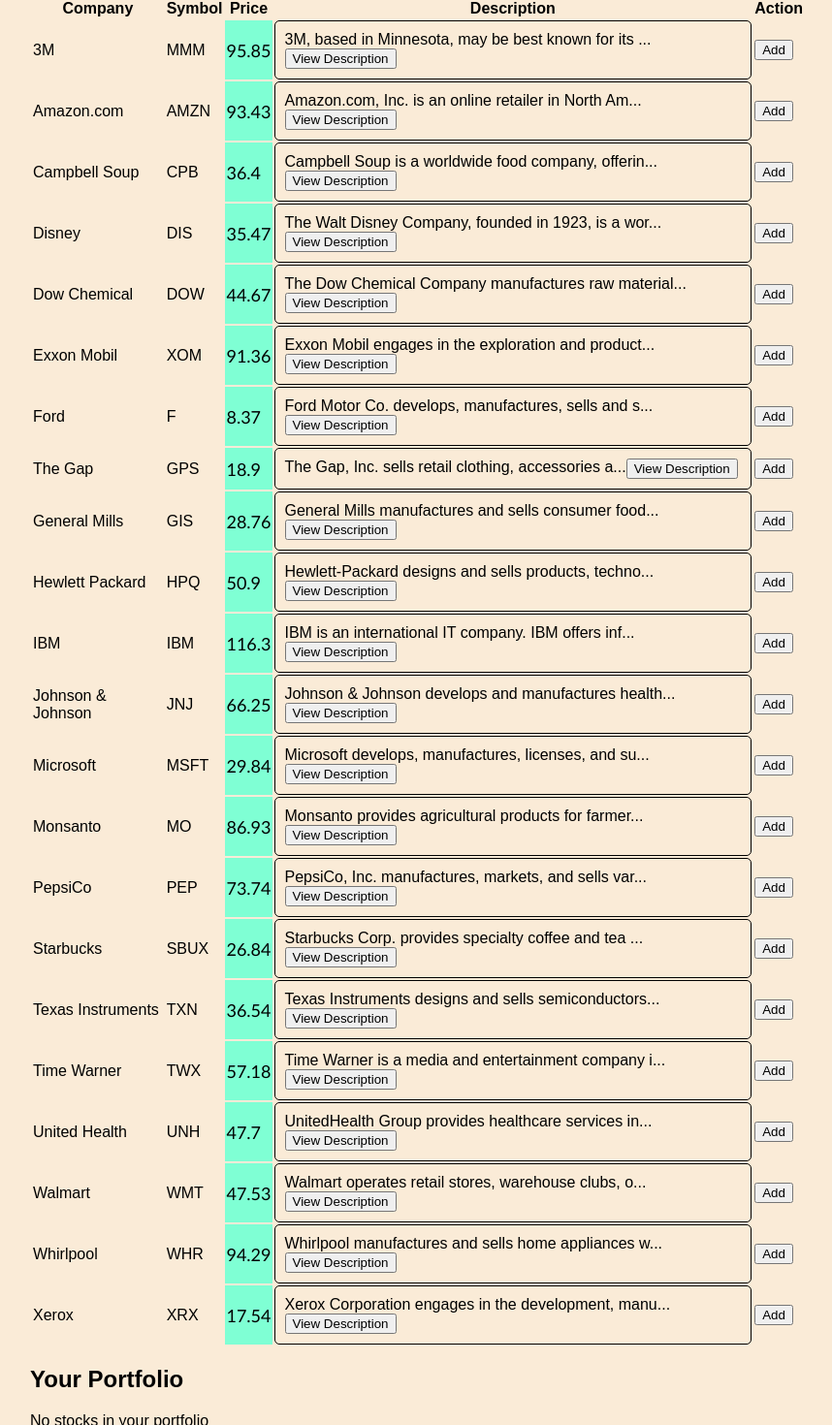
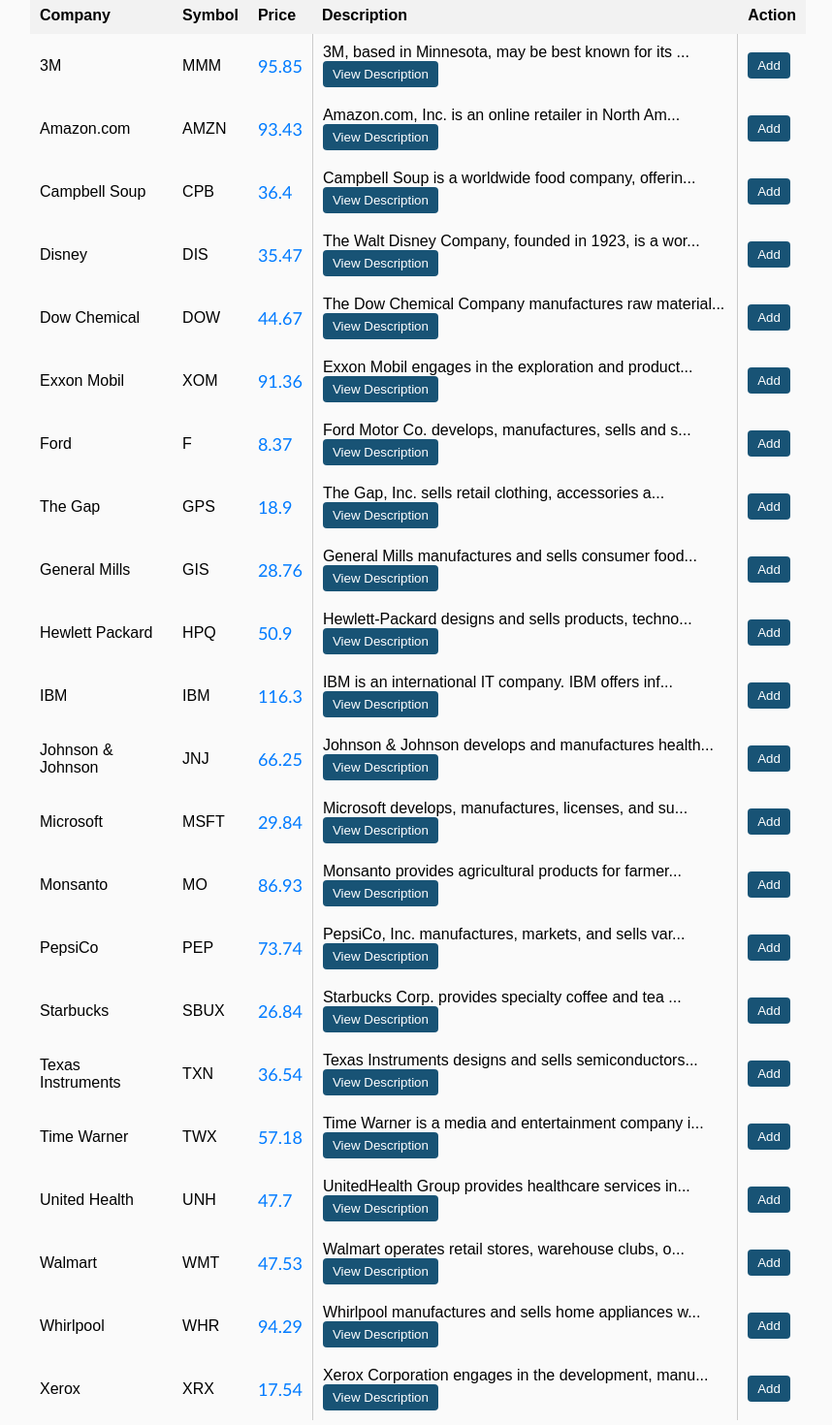
Before and after one commit to muilipato/stock-tracker, a React (Create React App) app: page / in a window 1280 px wide. Shown: the part 101-1571 px from the top of the page at 97% size, without its empty margins (209-1067 px from the left). Built offline with nearby package versions, Linux system fonts and the light colour scheme; data requests are answered from the project's data file.

Commit message:
added pop-up description

```diff
--- a/src/components/DisplayStocks.js
+++ b/src/components/DisplayStocks.js
@@ -46,7 +46,7 @@
 
     return(
        <div className='container'>
-        <h1> Stocks </h1>
+        <h1 > Stocks </h1>
 
                 <div className='table-container'>
                 <table>
@@ -89,11 +89,11 @@
                 </table>
 
             </div>
-            <div>
+            <div className='portfolio-container'>
             <Portfolio portfolio={portfolio} removeFromPortfolio={removeFromPortfolio}/>
             </div>
             <div>
-                    <h2>Company Description</h2>
+
                 {
                     selectedStock &&(
                         <Description stock={selectedStock} onClose={handleCloseDescription}/>
--- a/src/components/Portfolio.js
+++ b/src/components/Portfolio.js
@@ -3,17 +3,24 @@
 function Portfolio({portfolio, removeFromPortfolio}){
     return(
         <div>
-            <h2>Your Portfolio</h2>
+            <h2 className='portfolio-title'>Your Portfolio</h2>
             {
                 portfolio.length === 0? (
                     <p>No stocks in your portfolio</p>
                 ) :(
-                    <ul>
+                    <ul className='portfolio-list'>
                         {
                             portfolio.map(stock => (
-                                <li key = {stock.symbol}>
-                                    {stock.company}({stock.symbol}) {stock.price_2007}
+                                <li key = {stock.symbol} className='stock-item'>
+                                   <div>
+                                     <span className='stock-item-company'> {stock.company}  </span>
+                                     <span className='stock-item-symbol'>{stock.symbol}</span>
+                                      <span className='stock-item-price'>{stock.price_2007}</span>
+
+                                     </div>
+                                     <div className='stock-item-actions'>
                                     <button onClick={() => removeFromPortfolio(stock)}>Delete</button>
+                                    </div>
                                 </li>
                                 ))
                         }
--- a/src/index.css
+++ b/src/index.css
@@ -1,6 +1,6 @@
 body{
   font-family: Arial, sans-serif;
-  background-color: antiquewhite;
+  background-color: rgb(250, 250, 250);
   margin: 0;
   padding: 0;
 }
@@ -18,16 +18,101 @@
   margin-bottom: 20px;
 
 }
+table {
+  width: 100%;
+  border-collapse: collapse;
+
+}
+table th,
+table td {
+  padding: 10px;
+  text-align: left;
+}
+table th{
+  background-color: #f2f2f2;
+}
+.table-container button{
+  padding: 6px 10px;
+  border-radius: 4px;
+  background-color:rgb(24, 83, 117);
+  color: #ffffff;
+  border: none;
+  cursor: pointer;
+}
+.portfolio-container{
+  border-top:1px solid #ccc;
+  padding-top:20px;
+}
+.popup{
+  position: fixed;
+  top:0;
+  left:0;
+  width:100%;
+  height: 100%;
+  display: flex;
+  justify-content: center;
+  align-items: center;
+  background-color: rgba(0,0,0,0.5);
+
+}
+.popup-content{
+  background-color: #d2e4e1;
+  padding: 20px;
+  max-width: 600px;
+  text-align: center;
+  border-radius: 5px;
+}
+.portfolio-container{
+  border: 1px solid #ccc;
+  border-radius: 4px;
+  padding: 20px;
+
+
+}
+.portfolio-title{
+  text-align: center;
+  margin-bottom: 20px;
+}
+.stock-item{
+  display: flex;
+  justify-content: space-between;
+  align-items: center;
+  margin-bottom: 10px;
+  padding: 10px;
+  border-bottom: 1px solid #ccc;
+}
+.stock-item-symbol{
+  font-weight: bold;
+  margin-left: 20px;
+}
+.stock-item-price{
+  color: #007bff;
+  margin-left: 30px;
+
+}
+.stock-item-actions button {
+  padding: 6px 10px;
+  border-radius: 4px;
+  background-color: #dc3545;
+  color: #fff;
+  border: none;
+  cursor: pointer;
+
+
+}
+
 .description{
   display: flex;
   flex-wrap: wrap;
-  border: solid black 1px;
-  border-radius: 5px;
+
+   border-right: solid #ccc 1px;
+   border-left: solid #ccc 1px;
+
   padding: 10px;
 
 }
 .prices{
-  background-color: aquamarine;
+  color: #007bff;
   font-family: 'Gill Sans', 'Gill Sans MT', Calibri, 'Trebuchet MS', sans-serif;
   font-size: large;
 
@@ -36,3 +121,7 @@
 .portfolio-table{
   align-items: center;
 }
+.container h1{
+ color:rgb(20, 19, 19);
+ background-color: #ccc;
+}
```
